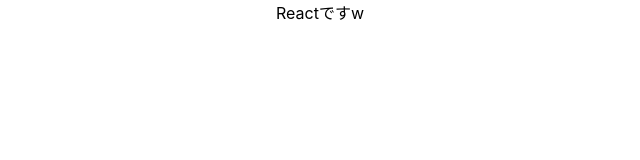
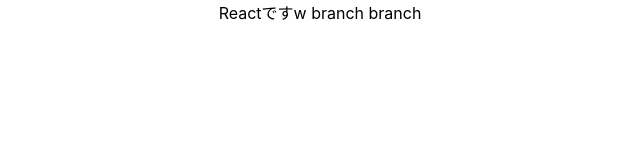
Before and after one commit to yoimers/test, a React (Create React App) app: page / in a window 1280 px wide. Shown: the top 160 px of the page, without its empty margins (320-960 px from the left). Built offline with nearby package versions, Linux system fonts and the light colour scheme.

Commit message:
testbrach

```diff
--- a/src/App.js
+++ b/src/App.js
@@ -5,6 +5,8 @@
   return (
     <div className="App">
       Reactですw
+      branch
+      branch
     </div>
   );
 }
```
